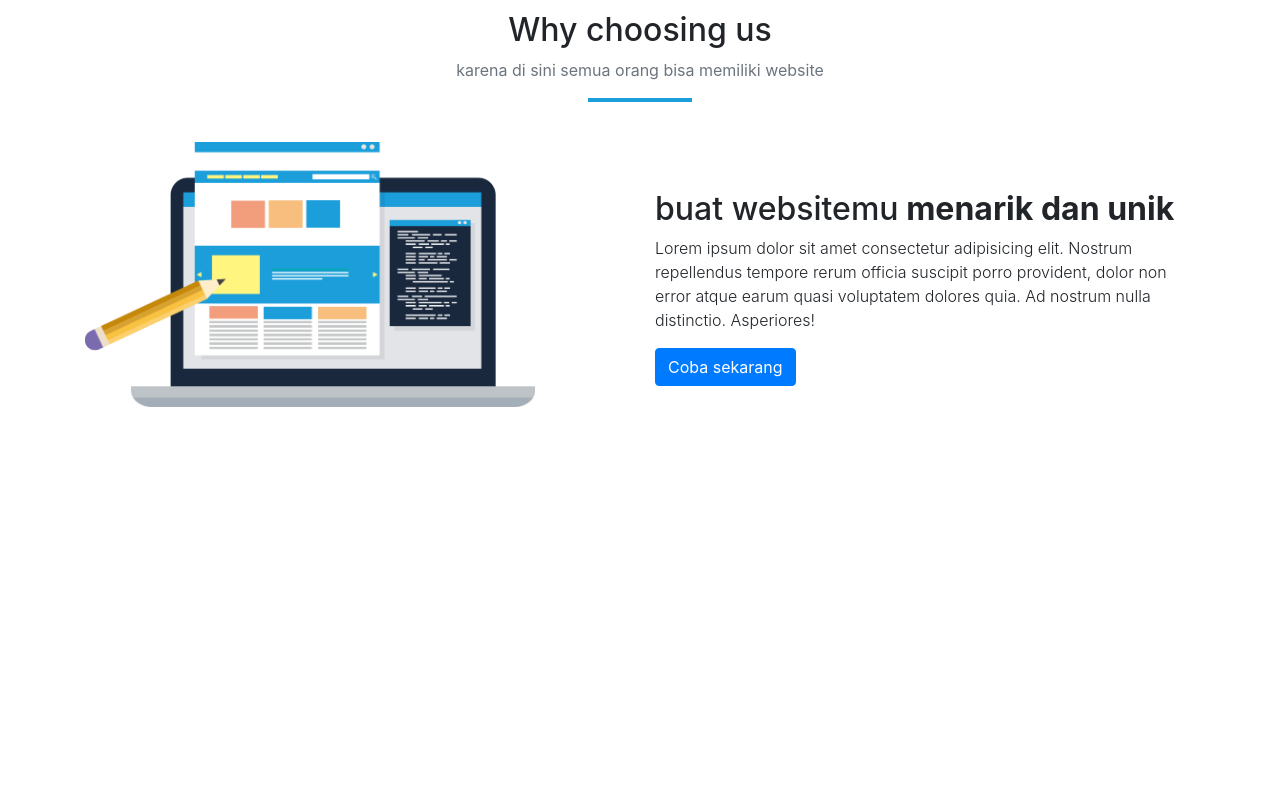
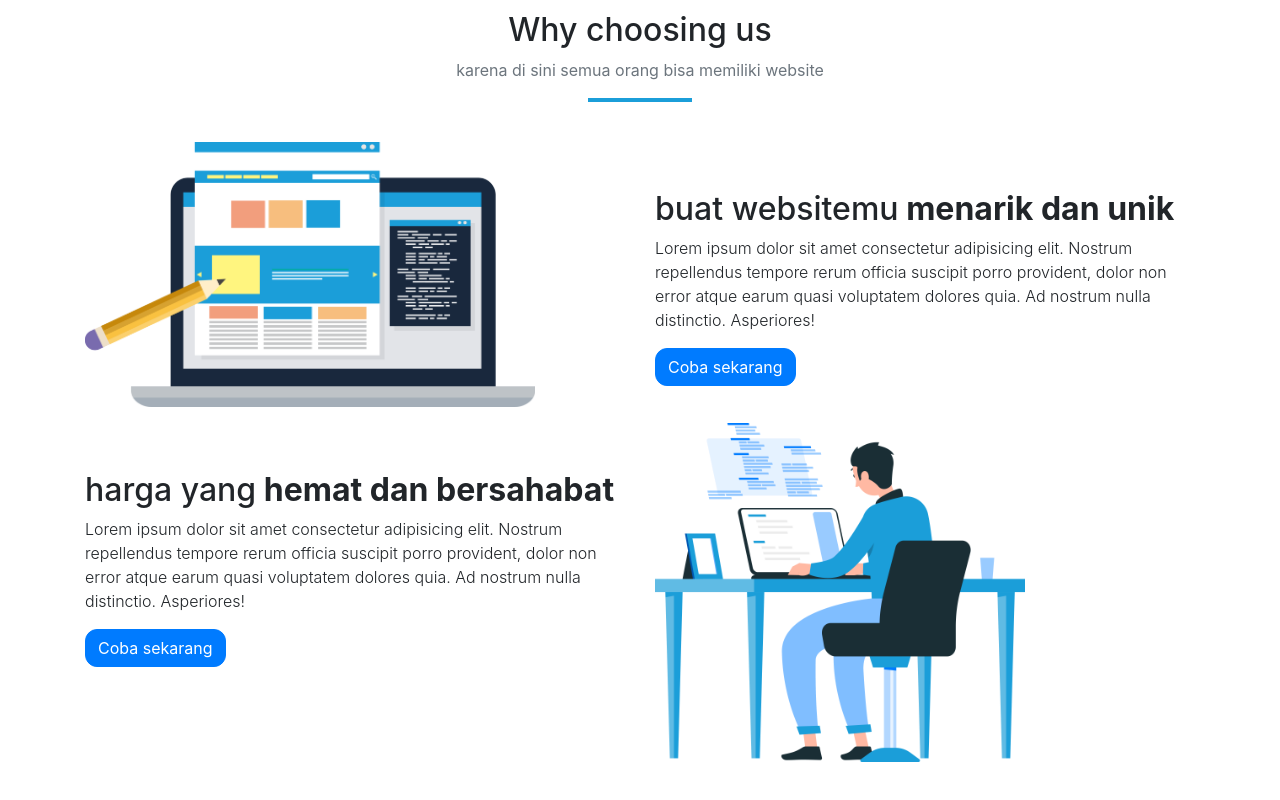
Before and after one commit to iko16-haekal/weebdev, a Gatsby site: page / in a window 1280 px wide. Shown: the part 817-1617 px from the top of the page. Before the commit the page ends 1272 px from the top, so only its background shows below. Built offline with nearby package versions, Linux system fonts and the light colour scheme; Gatsby itself is replaced by a stand-in of ours.

Commit message:
menambahkan section ke 2

```diff
--- a/src/pages/index.js
+++ b/src/pages/index.js
@@ -67,7 +67,26 @@ const IndexPage = () => (
             non error atque earum quasi voluptatem dolores quia. Ad nostrum
             nulla distinctio. Asperiores!
           </p>
-          <Link className="btn btn-primary">Coba sekarang</Link>
+          <Link className="btn btn-primary btn-started">Coba sekarang</Link>
+        </div>
+
+        <div className="col-md-6 pt-3 mt-5">
+          <h2>
+            harga yang
+            <span className="font-weight-bold"> hemat dan bersahabat</span>
+          </h2>
+          <p className="font-weight-light">
+            Lorem ipsum dolor sit amet consectetur adipisicing elit. Nostrum
+            repellendus tempore rerum officia suscipit porro provident, dolor
+            non error atque earum quasi voluptatem dolores quia. Ad nostrum
+            nulla distinctio. Asperiores!
+          </p>
+          <Link className="btn btn-primary btn-started">Coba sekarang</Link>
+        </div>
+        <div className="col-md-6 mt-3">
+          <div style={{ maxWidth: "370px" }}>
+            <Image filename="header.3.png" alt="jasa web desain professional" />
+          </div>
         </div>
       </div>
     </div>
```
